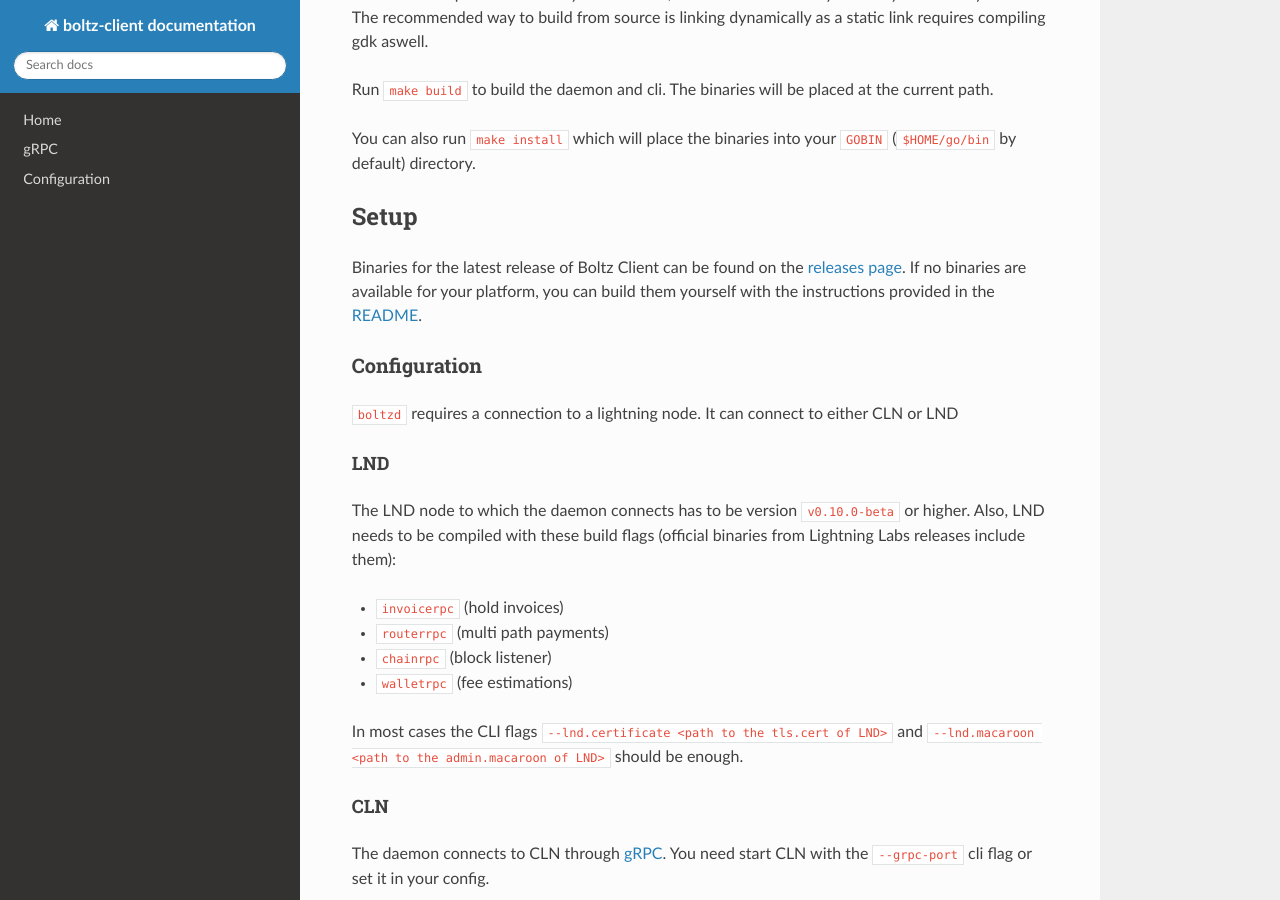
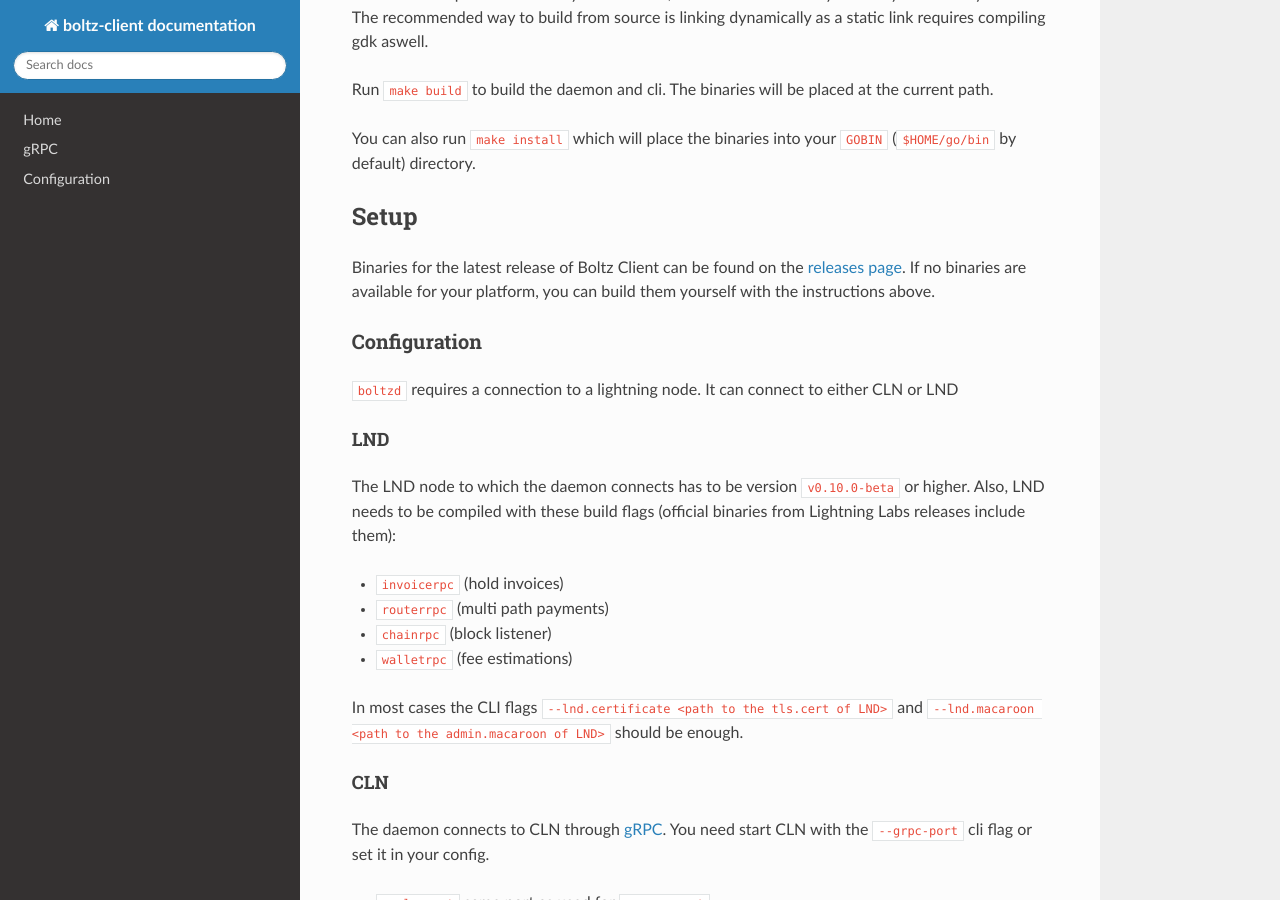
Before and after one commit to BoltzExchange/boltz-client, an MkDocs documentation site: the page built from docs/intro.md, in a window 1280 px wide and 900 px high, scrolled down 1235 px. Built offline with MkDocs 1.6.1, drawn with Linux system fonts in a browser that asks for light colours; nearby versions of some CDN libraries.

Commit message:
fix: rm link to readme for build instructions

```diff
--- a/docs/intro.md
+++ b/docs/intro.md
@@ -55,7 +55,7 @@ You can also run `make install` which will place the binaries into your `GOBIN`
 
 ## Setup
 
-Binaries for the latest release of Boltz Client can be found on the [releases page](https://github.com/BoltzExchange/boltz-client/releases). If no binaries are available for your platform, you can build them yourself with the instructions provided in the [README](https://github.com/BoltzExchange/boltz-client#building).
+Binaries for the latest release of Boltz Client can be found on the [releases page](https://github.com/BoltzExchange/boltz-client/releases). If no binaries are available for your platform, you can build them yourself with the instructions above.
 
 ### Configuration
 
```
